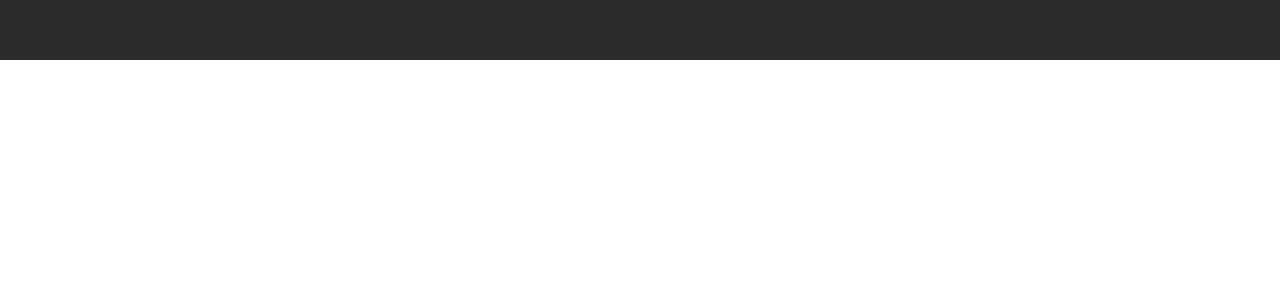
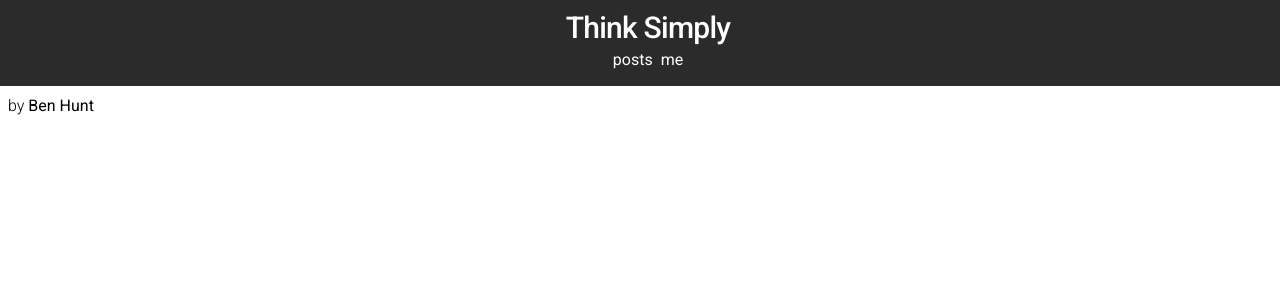
Before and after one commit to BenHunt-io/thinksimply, a Next.js app: page / in a window 1280 px wide. Shown: the top 300 px of the page. Built offline with nearby package versions, Linux system fonts and the light colour scheme.

Commit message:
Create header, menu, and attribution

```diff
--- a/package.json
+++ b/package.json
@@ -12,6 +12,7 @@
     "@emotion/react": "^11.14.0",
     "@emotion/styled": "^11.14.0",
     "@fontsource/inter": "^5.2.6",
+    "@fontsource/roboto": "^5.2.6",
     "@mui/joy": "5.0.0-beta.52",
     "next": "15.3.4",
     "react": "^19.0.0",
--- a/src/app/layout.tsx
+++ b/src/app/layout.tsx
@@ -1,3 +1,7 @@
+import "@fontsource/roboto/300.css";
+import "@fontsource/roboto/400.css";
+import "@fontsource/roboto/500.css";
+import "@fontsource/roboto/700.css";
 import { Providers } from "./providers";
 
 export default function RootLayout({
--- a/src/app/page.tsx
+++ b/src/app/page.tsx
@@ -1,22 +1,76 @@
 "use client";
-import { Box } from "@mui/joy";
+import { Box, Stack, Typography, useTheme } from "@mui/joy";
 
 const Header = () => {
+  const theme = useTheme();
   return (
     <Box
       sx={{
+        p: theme.spacing(1),
         position: "fixed",
-        height: "60px",
+        height: "70px",
         top: 0,
         left: 0,
         right: 0,
         width: "100%",
         backgroundColor: "#2B2B2B",
       }}
-    ></Box>
+    >
+      <Stack>
+        <Typography
+          textAlign="center"
+          level="h2"
+          fontWeight={500}
+          sx={{ color: theme.palette.common.white }}
+        >
+          Think Simply
+        </Typography>
+
+        <Menu />
+      </Stack>
+    </Box>
   );
 };
 
+const Menu = () => {
+  const theme = useTheme();
+  return (
+    <Stack direction="row" spacing={1} justifyContent={"center"} width={"100%"}>
+      <Typography
+        display={"inline"}
+        sx={{
+          color: theme.palette.common.white,
+        }}
+      >
+        posts
+      </Typography>
+      <Typography
+        display={"inline"}
+        sx={{
+          color: theme.palette.common.white,
+        }}
+      >
+        me
+      </Typography>
+    </Stack>
+  );
+};
+
+const Content = ({ children }: { children: React.ReactNode }) => {
+  return <Box sx={{ paddingTop: "86px" }}>{children}</Box>;
+};
+
 export default function Home() {
-  return <Header />;
+  const theme = useTheme();
+  return (
+    <Stack>
+      <Header />
+      <Content>
+        <Typography level="body-md" sx={{ color: theme.palette.common.black }}>
+          <span style={{ fontWeight: 200 }}>by </span>
+          <span>Ben Hunt</span>
+        </Typography>
+      </Content>
+    </Stack>
+  );
 }
--- a/src/app/providers.tsx
+++ b/src/app/providers.tsx
@@ -1,6 +1,13 @@
 "use client";
-import { CssVarsProvider } from "@mui/joy";
+import { CssVarsProvider, extendTheme } from "@mui/joy";
+
+const theme = extendTheme({
+  fontFamily: {
+    body: "Roboto",
+    display: "Roboto",
+  },
+});
 
 export const Providers = ({ children }: { children: React.ReactNode }) => {
-  return <CssVarsProvider>{children}</CssVarsProvider>;
+  return <CssVarsProvider theme={theme}>{children}</CssVarsProvider>;
 };
```
Also changed, not shown: 1 other file (tests, documents, lock files or other folders).
